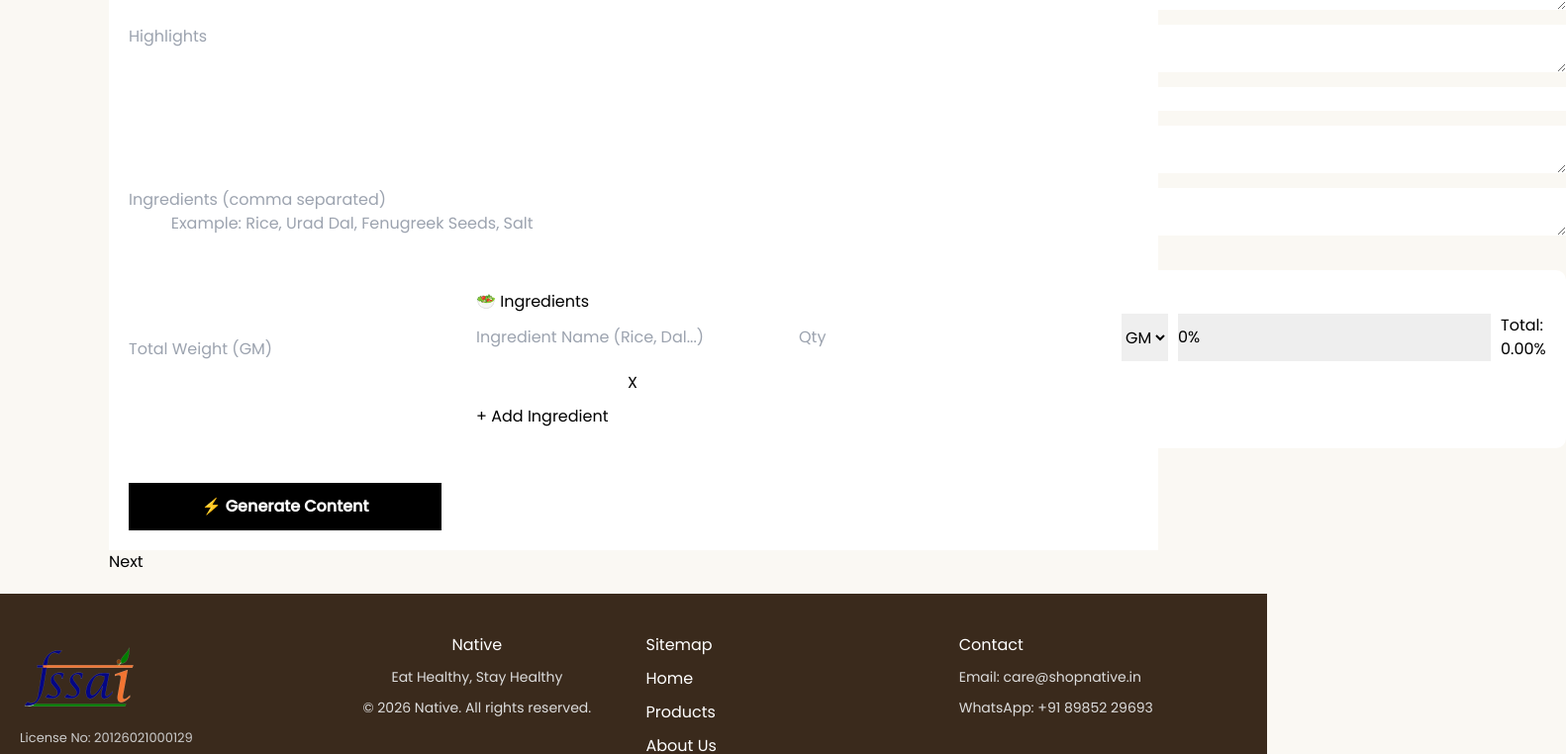
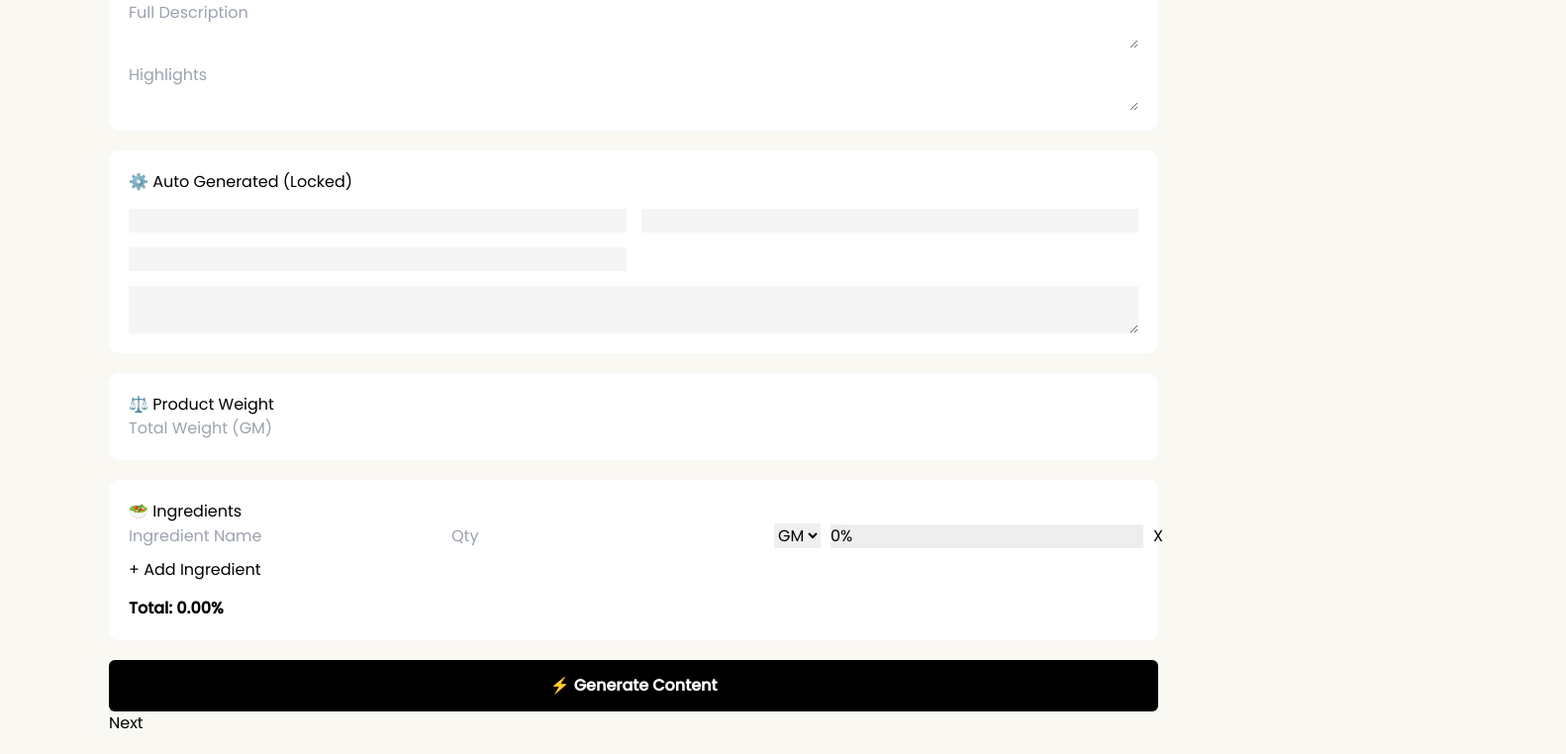
Before and after one commit to nagarajukandula55/native, a Next.js app: page /admin/products in a window 1280 px wide. Shown: the part 360-1122 px from the top of the page at 99% size, 1582 px wide, since content can reach past the window. Built offline with nearby package versions, Linux system fonts and the light colour scheme.

Commit message:
Update page.js

```diff
--- a/app/admin/products/page.js
+++ b/app/admin/products/page.js
@@ -545,13 +545,19 @@ async function generateAIContent() {
 
 {/* BASIC */}
 {step === 0 && (
+  <div style={{ display: "flex", flexDirection: "column", gap: 20 }}>
+
+    {/* ================= BASIC INFO ================= */}
     <div style={{
       display: "grid",
       gridTemplateColumns: "1fr 1fr",
       gap: 15,
       padding: 20,
-          background: "#fff"
+      background: "#fff",
+      borderRadius: 10
     }}>
+
+      <h3 style={{ gridColumn: "span 2" }}>🧾 Basic Details</h3>
 
       {/* NAME */}
       <input
@@ -615,29 +621,39 @@ async function generateAIContent() {
         onChange={e => setForm({ ...form, highlights: e.target.value })}
         style={{ gridColumn: "span 2" }}
       />
+    </div>
 
-          {/* TAGS */}
-          <input value={form.tags} readOnly />
+    {/* ================= AUTO GENERATED ================= */}
+    <div style={{
+      display: "grid",
+      gridTemplateColumns: "1fr 1fr",
+      gap: 15,
+      padding: 20,
+      background: "#fff",
+      borderRadius: 10
+    }}>
 
-          {/* SLUG */}
-          <input value={slug} readOnly />
+      <h3 style={{ gridColumn: "span 2" }}>⚙️ Auto Generated (Locked)</h3>
 
-          {/* SEO */}
-          <input value={seo.title} readOnly />
-          <textarea value={seo.description} readOnly />
+      <input value={form.tags} readOnly style={{ background: "#f5f5f5" }} />
+      <input value={slug} readOnly style={{ background: "#f5f5f5" }} />
 
-          {/*Ingredients */}
+      <input value={seo.title} readOnly style={{ background: "#f5f5f5" }} />
       <textarea
-            placeholder="Ingredients (comma separated)
-          Example: Rice, Urad Dal, Fenugreek Seeds, Salt"
-            value={Array.isArray(form.ingredients)
-                ? form.ingredients.map(i => i.name).join(", ")
-                : form.ingredients}
-            onChange={e =>
-              setForm({ ...form, ingredients: e.target.value })
-            }
-            style={{ gridColumn: "span 2" }}
+        value={seo.description}
+        readOnly
+        style={{ gridColumn: "span 2", background: "#f5f5f5" }}
       />
+    </div>
+
+    {/* ================= INGREDIENT INPUT ================= */}
+    <div style={{
+      padding: 20,
+      background: "#fff",
+      borderRadius: 10
+    }}>
+
+      <h3>⚖️ Product Weight</h3>
 
       <input
         type="number"
@@ -646,13 +662,13 @@ async function generateAIContent() {
         onChange={e => setForm({ ...form, totalWeight: e.target.value })}
       />
 
-   {/* ================= INGREDIENTS UI ================= */}
+    </div>
 
+    {/* ================= INGREDIENTS ================= */}
     <div style={{
       background: "#fff",
       padding: 20,
-              borderRadius: 10,
-              marginTop: 20
+      borderRadius: 10
     }}>
 
       <h3>🥗 Ingredients</h3>
@@ -662,12 +678,13 @@ async function generateAIContent() {
           display: "grid",
           gridTemplateColumns: "2fr 1fr 1fr 1fr auto",
           gap: 10,
-                  marginBottom: 10
+          marginBottom: 10,
+          alignItems: "center"
         }}>
 
           {/* Name */}
           <input
-                    placeholder="Ingredient Name (Rice, Dal...)"
+            placeholder="Ingredient Name"
             value={ing.name}
             onChange={e => updateIngredient(i, "name", e.target.value)}
           />
@@ -698,8 +715,6 @@ async function generateAIContent() {
             style={{ background: "#eee" }}
           />
 
-                  <div>Total: {total.toFixed(2)}%</div>
-
           {/* Remove */}
           <button onClick={() => removeIngredient(i)}>X</button>
         </div>
@@ -707,9 +722,18 @@ async function generateAIContent() {
 
       <button onClick={addIngredient}>+ Add Ingredient</button>
 
+      {/* TOTAL DISPLAY */}
+      <div style={{
+        marginTop: 15,
+        fontWeight: "bold"
+      }}>
+        Total: {total.toFixed(2)}%
       </div>
 
-                <div style={{ marginTop: 20 }}>
+    </div>
+
+    {/* ================= ACTION ================= */}
+    <div>
       <button
         type="button"
         onClick={generateAIContent}
@@ -717,8 +741,9 @@ async function generateAIContent() {
           width: "100%",
           background: "black",
           color: "white",
-                      padding: 12,
-                      fontWeight: "bold"
+          padding: 14,
+          fontWeight: "bold",
+          borderRadius: 6
         }}
       >
         ⚡ Generate Content
@@ -727,11 +752,6 @@ async function generateAIContent() {
 
   </div>
 )}
-
-
-
-
-
       {/* VARIANTS */}
       {step === 1 && (
         <div>
```
Lines whose indentation alone changed are shown as unchanged.
